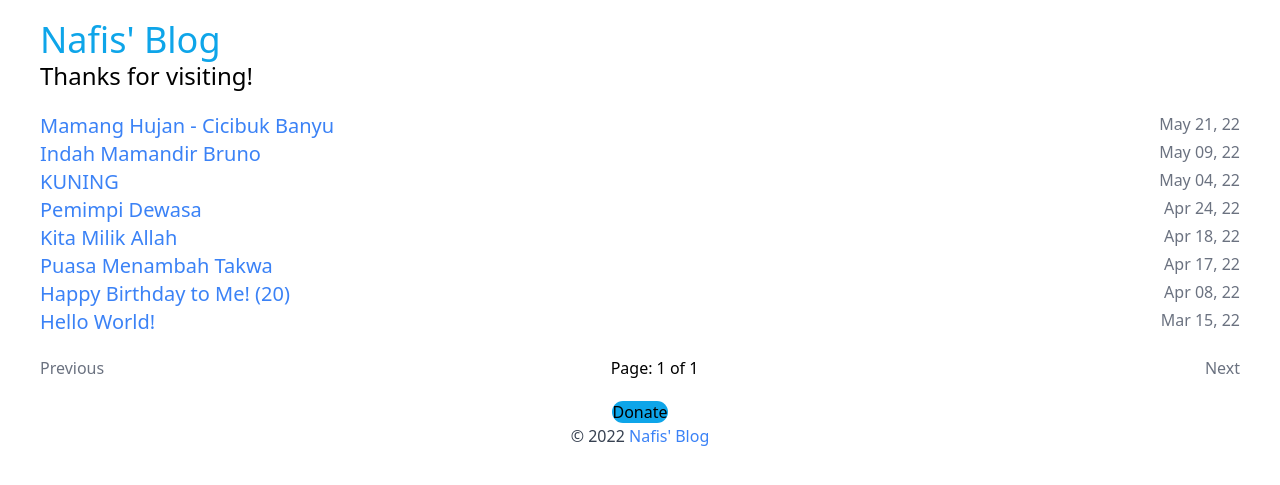
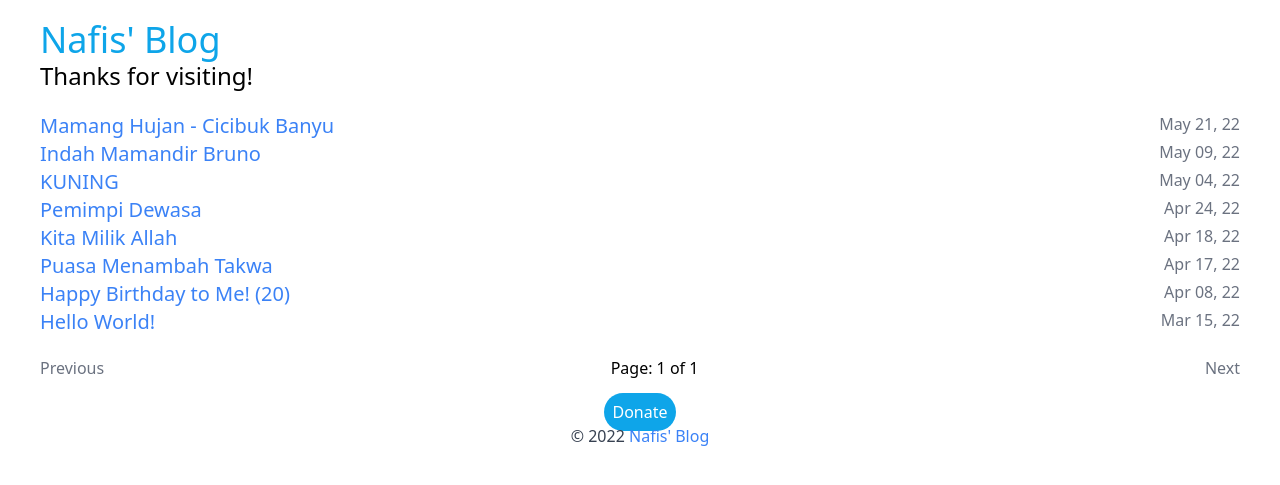
Before and after one commit to mnafisalmukhdi1/blog, a Jekyll site: the page built from index.html, in a window 1280 px wide. Shown: the top 485 px of the page. Built offline with Jekyll 4.4.1, drawn with Linux system fonts in a browser that asks for light colours; nearby versions of some CDN libraries; the list of posts is cut into pages by our own code.

Commit message:
Update footer.html

```diff
--- a/_includes/footer.html
+++ b/_includes/footer.html
@@ -1,5 +1,5 @@
 <footer class="container text-center">
-  <a href="https://nafis1.my.id/donate.html" target="_blank" class="bg-sky-500 p-auto rounded-full">Donate</a>
+  <a href="https://nafis1.my.id/donate.html" target="_blank" class="bg-sky-500 text-white p-2 m-1 rounded-full">Donate</a>
   <h6 class="block text-gray-700">&copy; <span id="year"></span> <a href="{{site.url}}" class="text-blue-500">{{site.title}}</a></h6>
 </footer>
 <script type="text/javascript">
```
